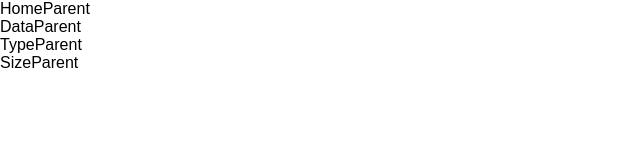
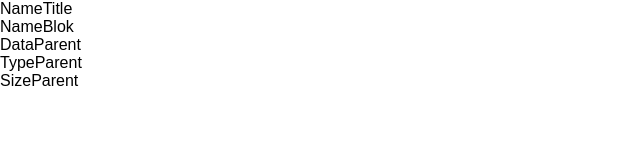
Before and after one commit to Soluyanov-Andrey/file-manager, a React (Create React App) app: page / in a window 1280 px wide. Shown: the top 160 px of the page, without its empty margins (0-640 px from the left). Built offline with nearby package versions, Linux system fonts and the light colour scheme.

Commit message:
компанент с вложением

```diff
--- a/src/index.js
+++ b/src/index.js
@@ -3,40 +3,55 @@ import ReactDOM from 'react-dom';
 import App from './App';
 import './index.css';
 
-
-const HomeParent=()=>{
-    return(
-        <div id="HomeParent">HomeParent</div>
+//-----------------------------------
+const NameTitle = () => {
+    return (
+        <div id="NameTitle">NameTitle</div>
     );
 };
+const NameBlok = () => {
+    return (
+        <div id="NameBlok">NameBlok</div>
+    );
+};
+const NameParent = () => {
+    return (
+        <div id="NameParent">
+            <NameTitle/>
+            <NameBlok/>
+        </div>
+    );
+};
+//-----------------------------------
 
-const DataParent=()=>{
-    return(
+const DataParent = () => {
+    return (
         <div id="DataParent">DataParent</div>
     );
 };
-
-const TypeParent=()=>{
-    return(
+//-----------------------------------
+const TypeParent = () => {
+    return (
         <div id="TypeParent">TypeParent</div>
     );
 };
-
-const SizeParent=()=>{
-    return(
+//-----------------------------------
+const SizeParent = () => {
+    return (
         <div id="SizeParent">SizeParent</div>
     );
 };
 const el = (
-    <div>
-        <HomeParent/>
+    <div id="TableFiles">
+        <NameParent/>
         <DataParent/>
         <TypeParent/>
         <SizeParent/>
+
     </div>
 )
 
 ReactDOM.render(
     el,
-  document.getElementById('root')
+    document.getElementById('root')
 );
```
Also changed, not shown: 1 other file (tests, documents, lock files or other folders).
